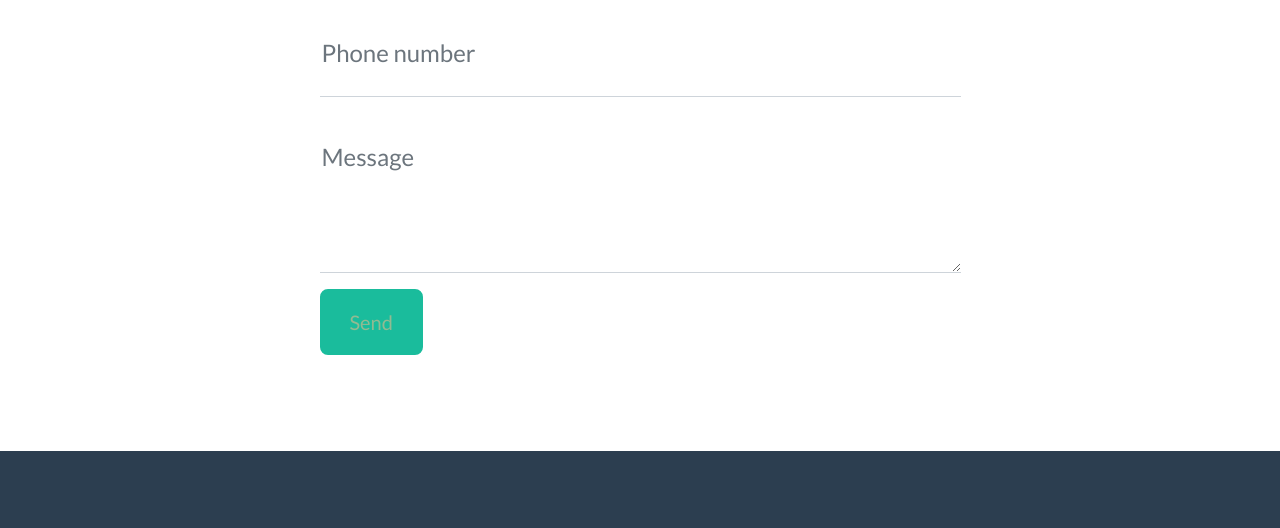
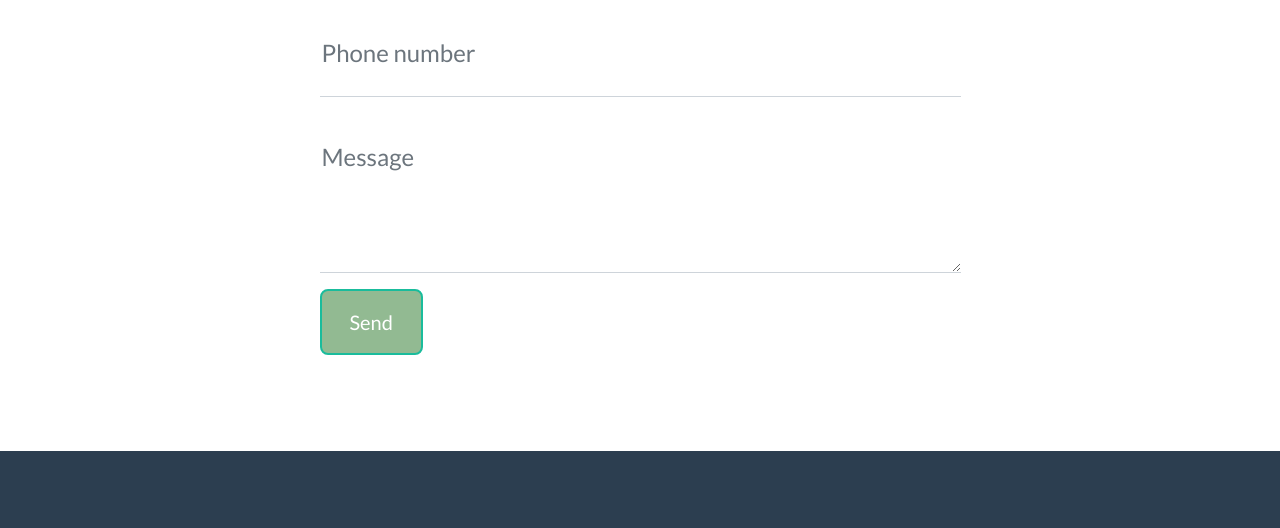
Before and after one commit to m-yassine-kun/m-yassine-kun.github.io, a plain HTML site: page index.html in a window 1280 px wide. Shown: the part 2033-2561 px from the top of the page. Drawn offline with nearby package versions, Linux system fonts and the light colour scheme.

Commit message:
Update index.html

```diff
--- a/index.html
+++ b/index.html
@@ -171,7 +171,7 @@
                             <!-- an error submitting the form-->
                             <div class="d-none" id="submitErrorMessage"><div class="text-center text-danger mb-3">Error sending message!</div></div>
                             <!-- Submit Button-->
-                            <button class="btn btn-primary btn-xl" style="color:#92ba92;" id="submit" type="submit">Send</button>
+                            <button class="btn btn-primary btn-xl bg-primary text-white" style="color:#92ba92;" id="submit" type="submit">Send</button>
                         </form>
                     </div>
                 </div>
```
